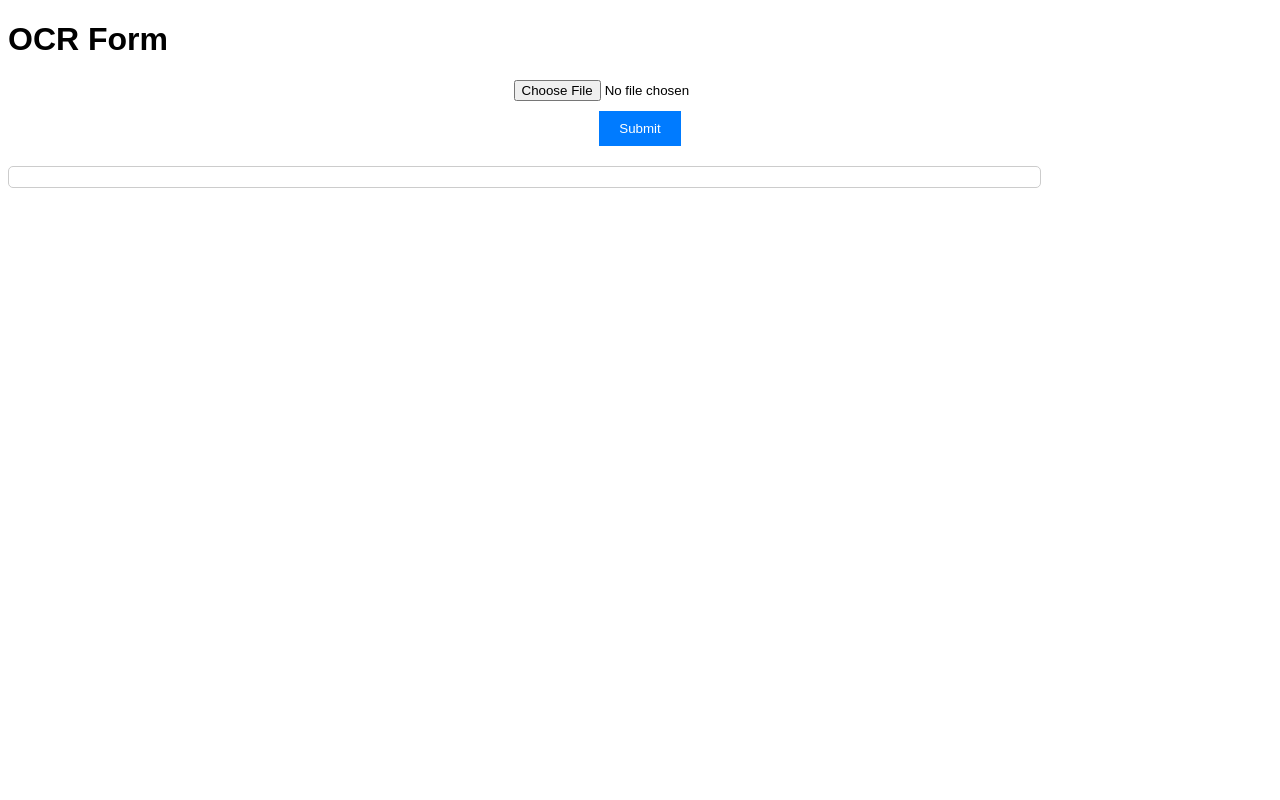
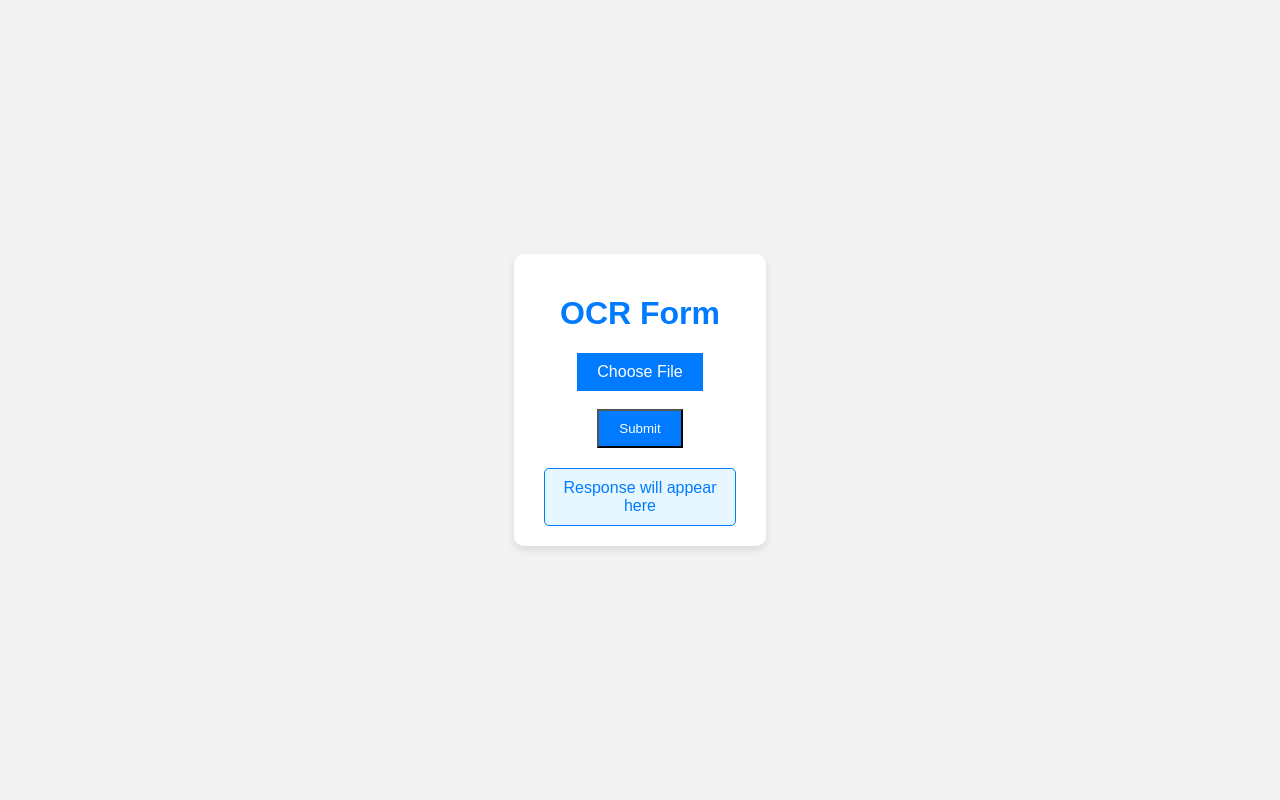
Before and after one commit to Mrj-Srb/Django-OCR, a Django app: page / in a window 1280 px wide. Run offline with Django 4.2, Linux system fonts and the light colour scheme.

Commit message:
add better template for project
and clean view.py

```diff
--- a/OCR/templates/index.html
+++ b/OCR/templates/index.html
@@ -7,42 +7,71 @@
     <style>
         body {
             font-family: Arial, sans-serif;
+            background-color: #f2f2f2; /* Soft background color */
+            margin: 0;
+            padding: 0;
+            display: flex;
+            justify-content: center;
+            align-items: center;
+            height: 100vh;
+        }
+        #container {
+            background-color: #ffffff; /* White background color for container */
+            padding: 20px;
+            border-radius: 10px;
+            box-shadow: 0 4px 8px rgba(0, 0, 0, 0.1); /* Soft shadow */
+            text-align: center;
         }
         form {
-            margin-top: 20px;
             display: flex;
             flex-direction: column;
             align-items: center;
         }
-        input[type="file"] {
-            margin-bottom: 10px;
-        }
-        button {
+        #fileButton {
             padding: 10px 20px;
             background-color: #007bff;
             color: #fff;
             border: none;
             cursor: pointer;
         }
+        #fileInput {
+            display: none;
+        }
+        button[type="submit"] {
+            padding: 10px 20px;
+            background-color: #007bff;
+            color: #fff;
+            border: 50%;
+            cursor: pointer;
+        }
         #responseText {
             margin-top: 20px;
             padding: 10px;
-            border: 1px solid #ccc;
+            border: 1px solid #007bff;
             border-radius: 5px;
             width: 80%;
             word-wrap: break-word;
+            background-color: #e6f7ff; /* Light blue background color */
+            color: #007bff; /* Dark blue text color */
+            margin-left: auto;
+            margin-right: auto;
+            text-align: center;
         }
     </style>
 </head>
 <body>
-    <h1>OCR Form</h1>
-    <form id="ocrForm" enctype="multipart/form-data" action="{% url 'ocr-index' %}" method="POST">
-        {% csrf_token %}
-        <input type="file" id="imageInput" name="image">
-        <button type="submit">Submit</button>
-    </form>
+    <div id="container">
+        <h1 style="color: #007bff;">OCR Form</h1>
+        <form id="ocrForm" enctype="multipart/form-data" action="{% url 'ocr-index' %}" method="POST">
+            {% csrf_token %}
+            <label for="fileInput" id="fileButton">Choose File</label>
+            <input type="file" id="fileInput" name="image" style="display: none;">
+            <br>
+            <button type="submit">Submit</button>
+        </form>
 
-    <div id="responseText"></div>
+        <div id="responseText">Response will appear here</div>
+    </div>
 
     <script>
         document.getElementById("ocrForm").addEventListener("submit", function(event) {
@@ -52,7 +81,7 @@
             var formData = new FormData(this);
 
             // Make a fetch request to your server
-            fetch('/', {
+            fetch("{% url 'ocr-index' %}", {
                 method: 'POST',
                 body: formData
             })
@@ -70,7 +99,6 @@
                 console.error('There was a problem with the fetch operation:', error);
             });
         });
-        </script>
-
+    </script>
 </body>
 </html>
--- a/OCR/views.py
+++ b/OCR/views.py
@@ -33,9 +33,6 @@ class OcrIndex(View):
             try:
 
                 image = request.FILES['image']
-                # image = image.name
-                # path = settings.MEDIA_ROOT
-                # full_path = f"{path}\images\{image}"
                 img = Image.objects.create(image=image)
                 img_path = img.image.path
                 # you need to install tesseract before this
@@ -51,6 +48,4 @@ class OcrIndex(View):
                 print(e)
                 text = str(e)
 
-
-
             return HttpResponse(text)
```
